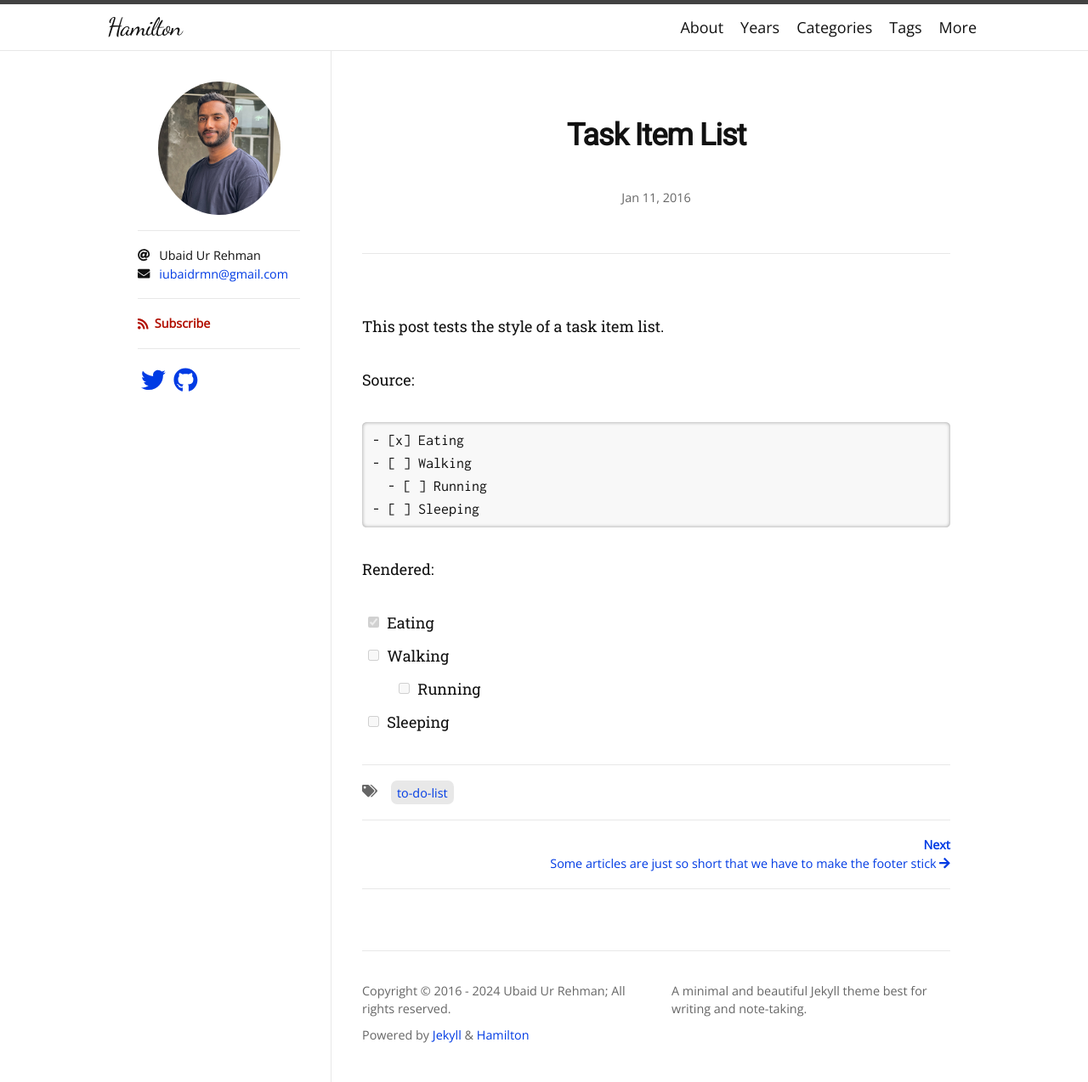
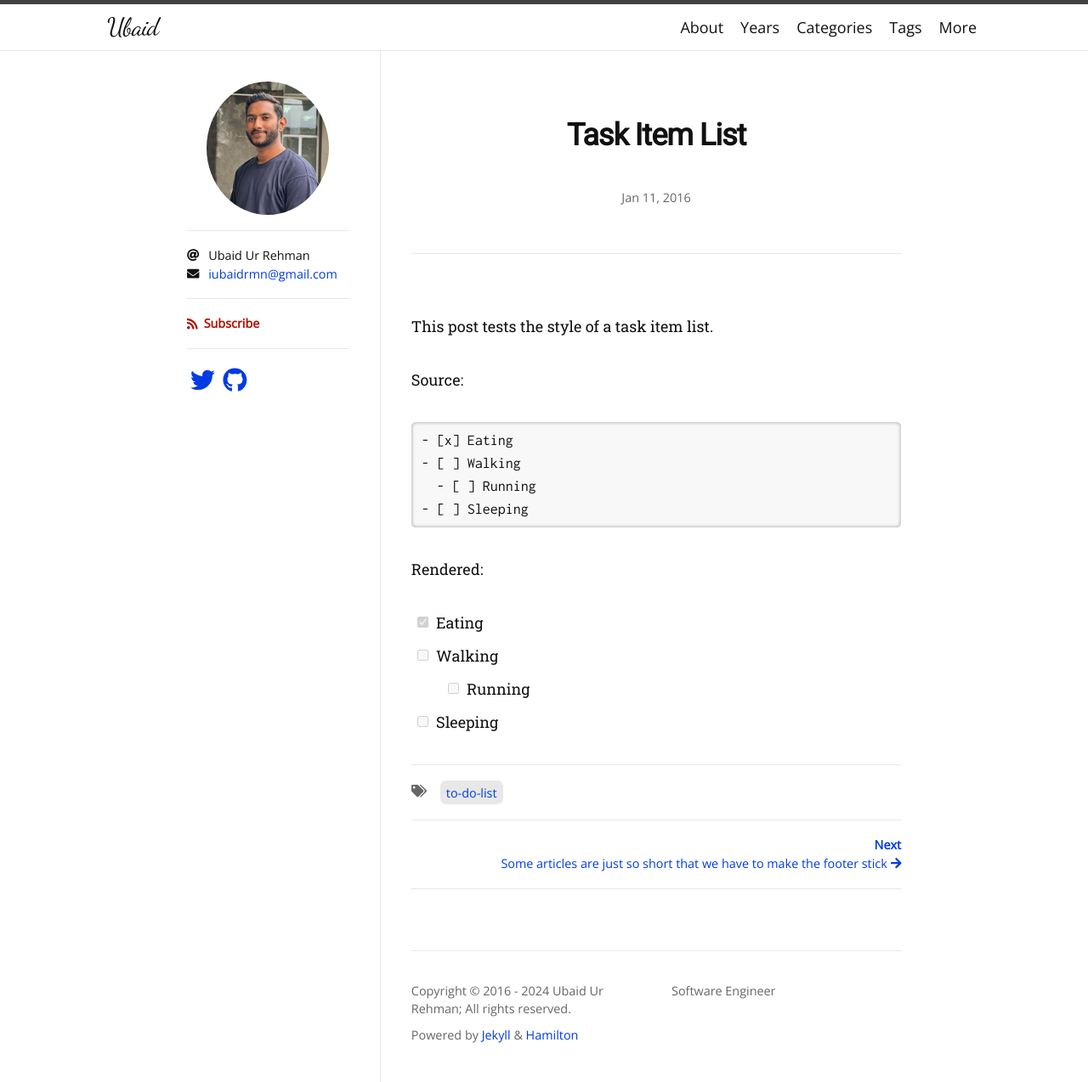
Before and after one commit to iubaidrmn/ubaid, a Jekyll site: the page built from _posts/New folder/2016-01-11-task-item-list.md, in a window 1280 px wide. Shown: the whole page at 85% size. Built offline with Jekyll 4.4.1, drawn with Linux system fonts in a browser that asks for light colours; nearby versions of some CDN libraries; some web fonts are replaced.

Commit message:
see what happens

```diff
--- a/_config.yml
+++ b/_config.yml
@@ -1,5 +1,5 @@
-title: Hamilton
-description: A minimal and beautiful Jekyll theme best for writing and note-taking.
+title: Ubaid
+description: Software Engineer
 author: Ubaid Ur Rehman
 avatar: /logo.png
 email: iubaidrmn@gmail.com
```
Also changed, not shown: _posts/New folder/2016-01-11-task-item-list.md (renamed from _posts/2016-01-11-task-item-list.md), _posts/New folder/2016-05-19-super-short-article.md (renamed from _posts/2016-05-19-super-short-article.md), _posts/New folder/2016-05-20-my-example-post.md (renamed from _posts/2016-05-20-my-example-post.md), _posts/New folder/2016-05-20-super-long-article.md (renamed from _posts/2016-05-20-super-long-article.md), _posts/New folder/2016-05-20-this-post-demonstrates-post-content-styles.md (renamed from _posts/2016-05-20-this-post-demonstrates-post-content-styles.md), _posts/New folder/2016-05-20-welcome-to-jekyll.md (renamed from _posts/2016-05-20-welcome-to-jekyll.md).
